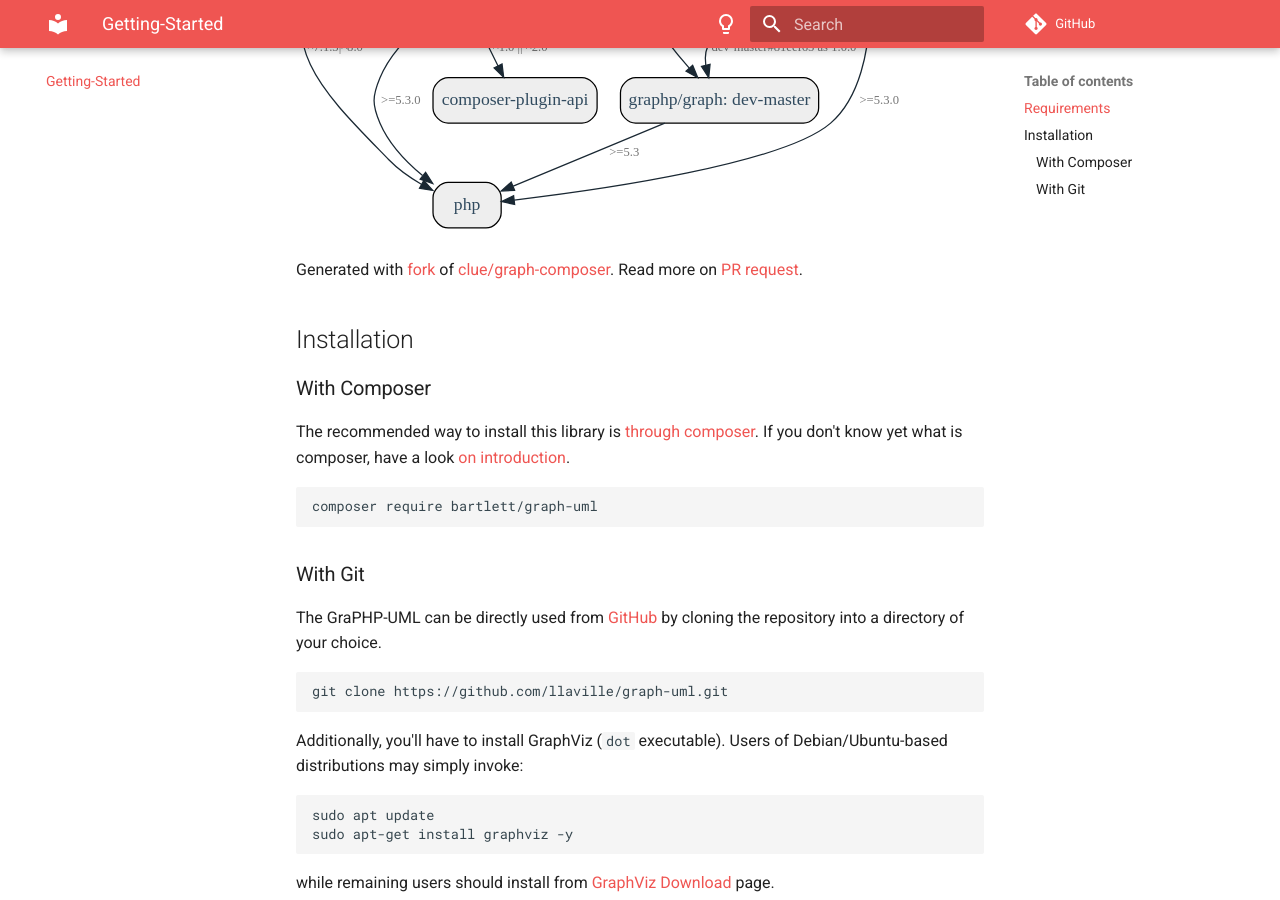
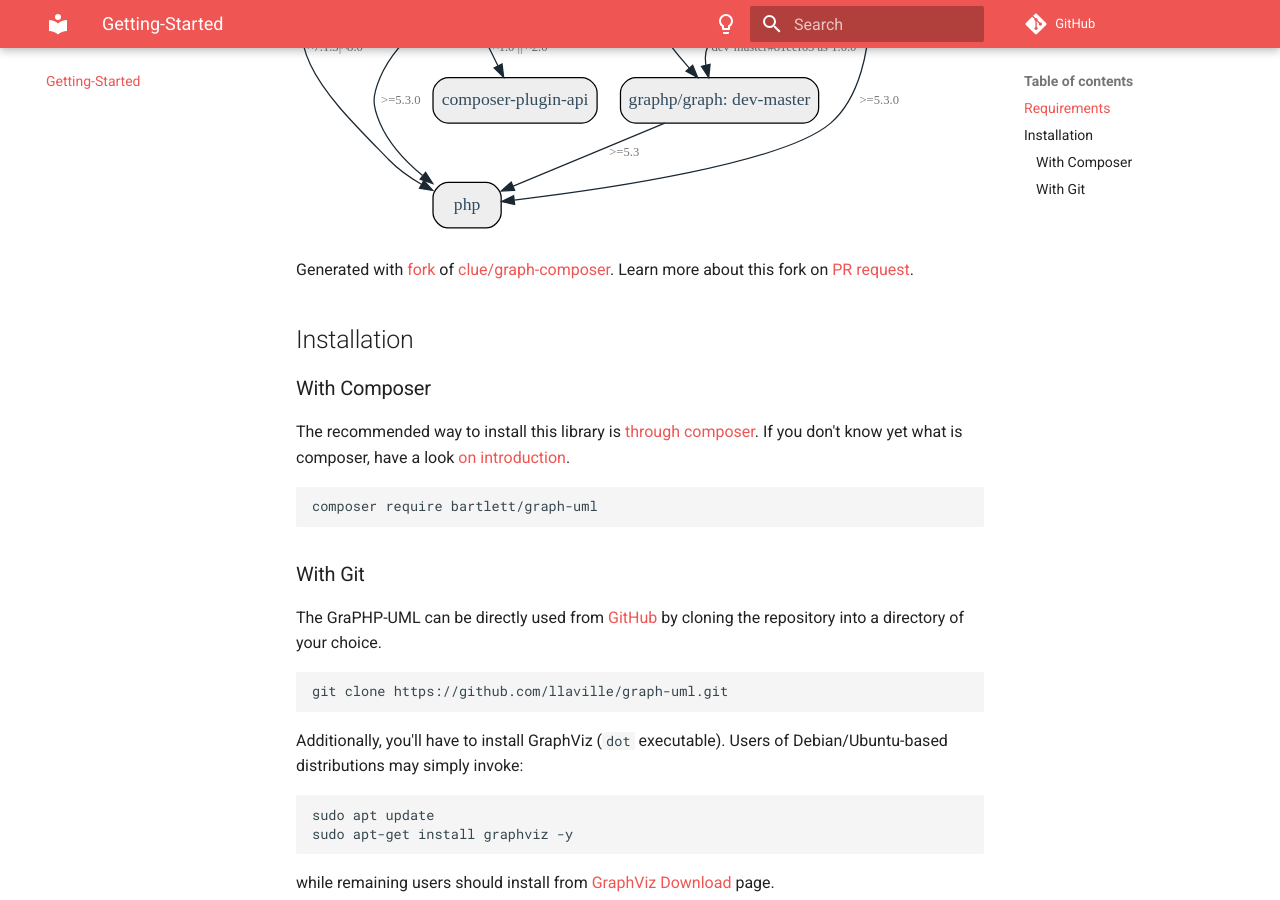
Before and after one commit to llaville/graph-uml, an MkDocs documentation site: the page built from docs/getting-started.md, in a window 1280 px wide and 900 px high, scrolled down 524 px. Built offline with MkDocs 1.6.1 and Material for MkDocs 9.7.7, drawn with Linux system fonts in a browser that asks for light colours; comment, search, counter and statistics services are not loaded.

Commit message:
minor doc update

```diff
--- a/docs/getting-started.md
+++ b/docs/getting-started.md
@@ -10,7 +10,7 @@
 ![GraPHP Composer](./graph-composer.svg)
 
 Generated with [fork](https://github.com/markuspoerschke/graph-composer/tree/add-options-to-exclude) of [clue/graph-composer](https://github.com/clue/graph-composer).
-Read more on [PR request](https://github.com/clue/graph-composer/pull/45).
+Learn more about this fork on [PR request](https://github.com/clue/graph-composer/pull/45).
 
 ## Installation
 
```
